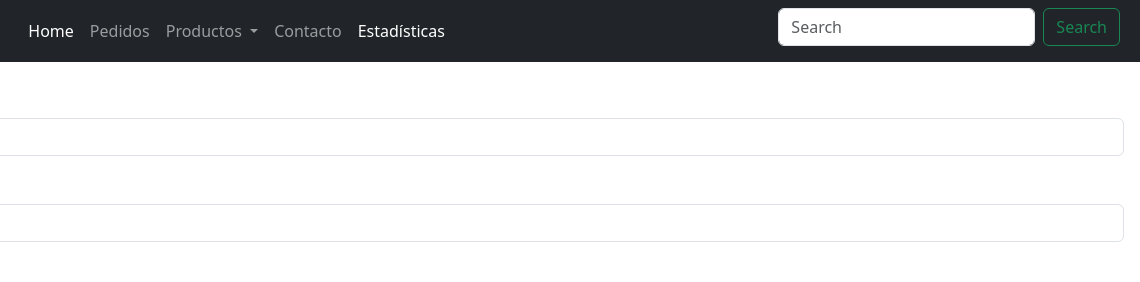
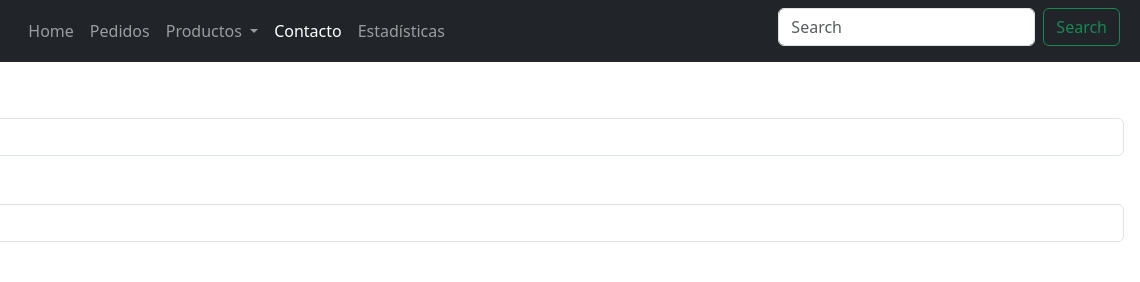
Before and after one commit to ivanr978/Sprint-Final-M-dulo-2, a plain HTML site: page contacto.html in a window 1280 px wide. Shown: the top 282 px of the page, 140-1280 px from the left. Drawn offline with nearby package versions, Linux system fonts and the light colour scheme; files that its build step writes are made by us from their sources.

Commit message:
cambiado el active en cada pagina segun correspondia

```diff
--- a/contacto.html
+++ b/contacto.html
@@ -29,7 +29,7 @@
         <div class="collapse navbar-collapse bg-dark" id="navbarSupportedContent">
           <ul class="navbar-nav me-auto ms-2 mb-2 mb-lg-0">
             <li class="nav-item">
-              <a class="nav-link active" aria-current="page" href="index.html">Home</a>
+              <a class="nav-link" aria-current="page" href="index.html">Home</a>
             </li>
             <li class="nav-item">
               <a class="nav-link" href="#">Pedidos</a>
@@ -47,10 +47,10 @@
               </ul>
             </li>
             <li class="nav-item">
-              <a class="nav-link" href="contacto.html">Contacto</a>
+              <a class="nav-link active" href="contacto.html">Contacto</a>
             </li>
             <li class="nav-item">
-              <a class="nav-link active" href="estadisticas.html">Estadísticas</a>
+              <a class="nav-link " href="estadisticas.html">Estadísticas</a>
             </li>
           </ul>
           <form class="d-flex" role="search">
```
Also changed, not shown: estadisticas.html (+2 -2 lines).
